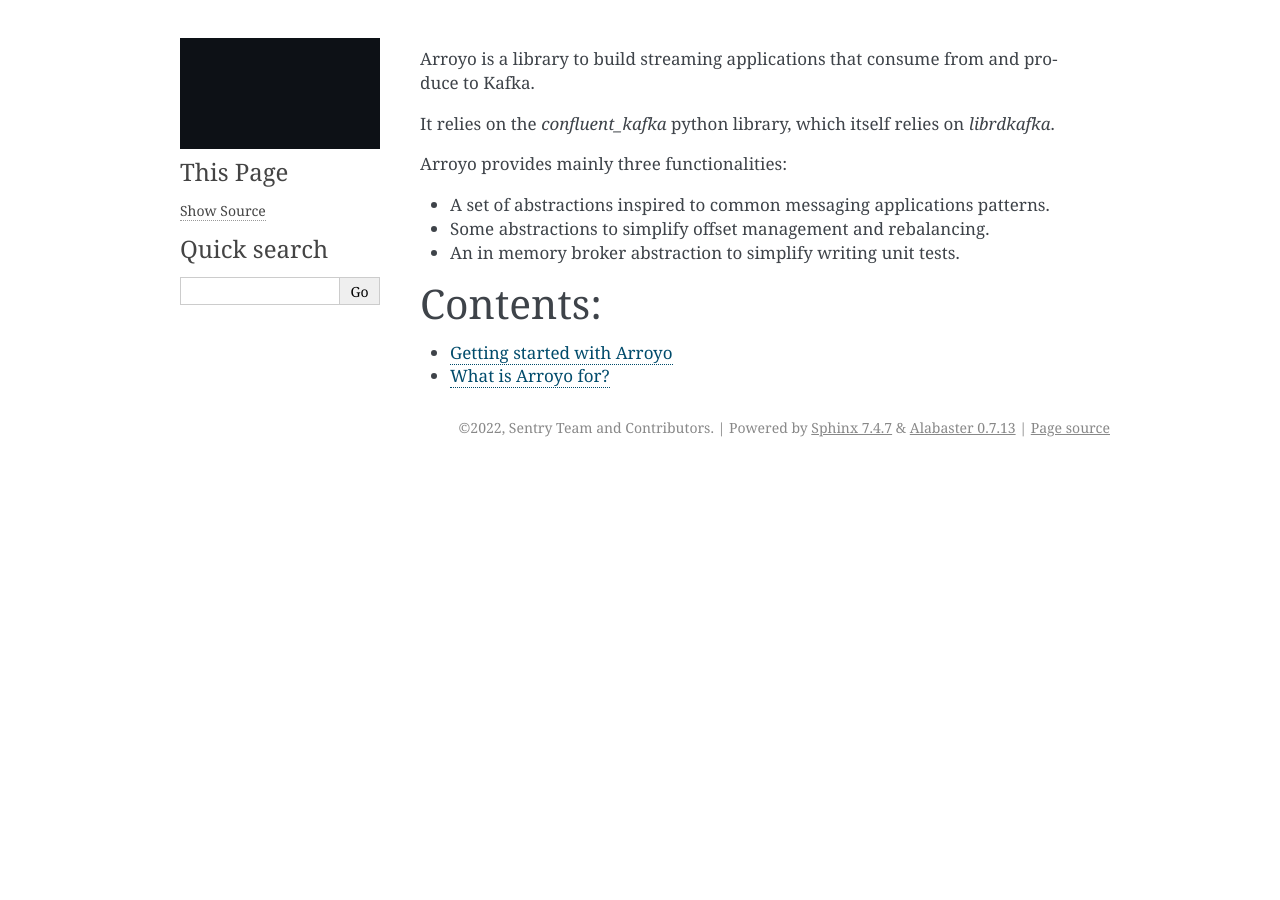
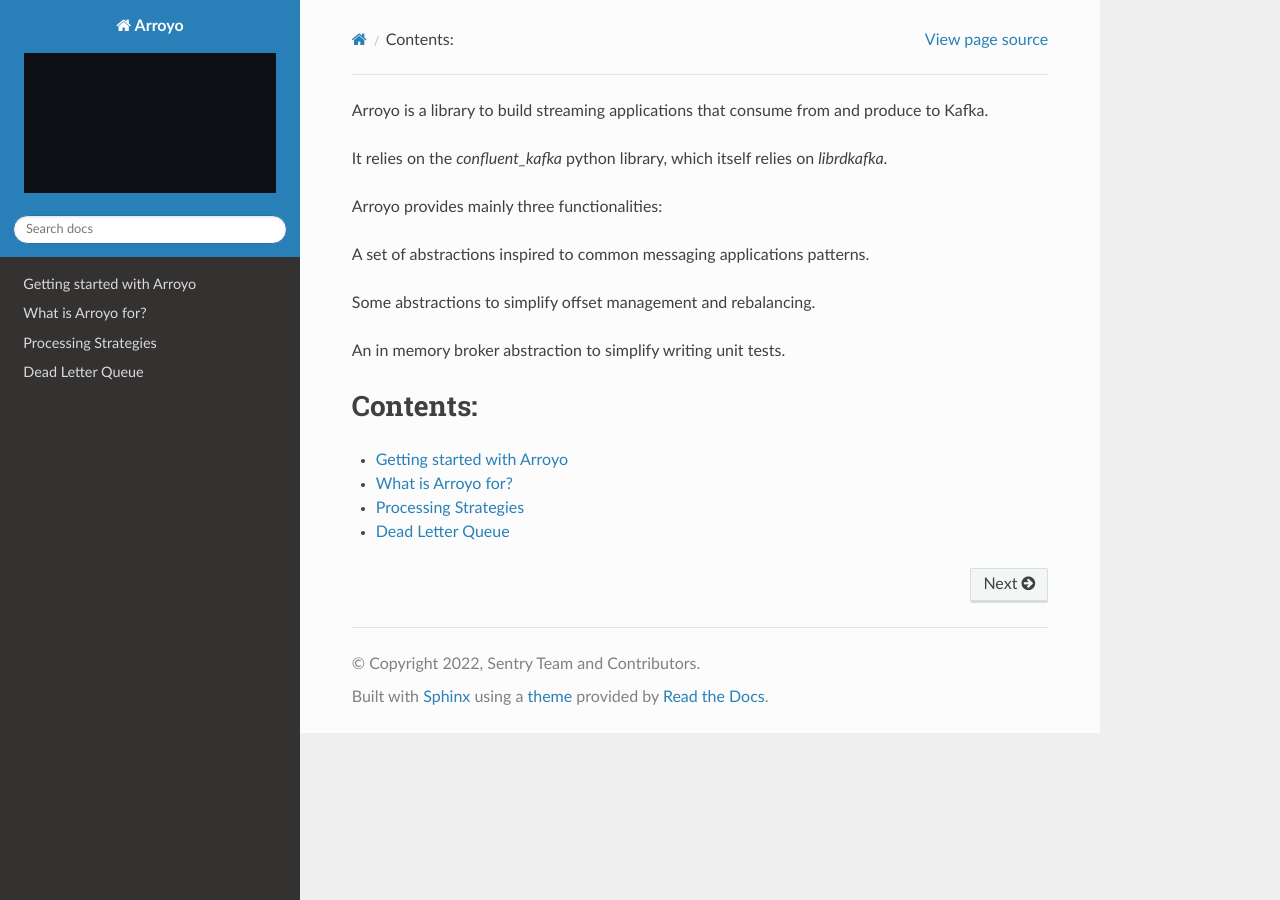
Before and after one commit to getsentry/arroyo, a Sphinx documentation site: the page built from docs/source/index.rst, in a window 1280 px wide. Built offline with Sphinx 7.4.7 and the Read the Docs theme 2.0.0, drawn with Linux system fonts in a browser that asks for light colours.

```diff
--- a/docs-requirements.txt
+++ b/docs-requirements.txt
@@ -1,2 +1,5 @@
 sphinx==5.0.0
 sphinxcontrib-mermaid==0.7.1
+sphinx-rtd-theme
+sphinx-autodoc-typehints[type_comments]>=1.8.0
+typing-extensions
--- a/docs/source/conf.py
+++ b/docs/source/conf.py
@@ -1,3 +1,6 @@
+import os
+import sys
+
 # Configuration file for the Sphinx documentation builder.
 #
 
@@ -9,6 +12,7 @@ author = "Sentry Team and Contributors"
 
 release = "0.0.20"
 
+sys.path.insert(0, os.path.abspath("../.."))
 
 # -- General configuration ---------------------------------------------------
 
@@ -16,6 +20,8 @@ extensions = [
     "sphinx.ext.githubpages",
     "sphinx.ext.intersphinx",
     "sphinxcontrib.mermaid",
+    "sphinx.ext.autodoc",
+    "sphinx_autodoc_typehints",
 ]
 
 # This is relative to this directory.
@@ -25,11 +31,13 @@ templates_path = ["_templates"]
 # directories to ignore when looking for source files.
 exclude_patterns = ["build"]
 
+pygments_style = "sphinx"
+
 source_suffix = ".rst"
 
 # -- Options for HTML output -------------------------------------------------
 
-html_theme = "alabaster"
+html_theme = "sphinx_rtd_theme"
 
 html_static_path = ["_static"]
 
--- /dev/null
+++ b/docs/source/dlq.rst
@@ -0,0 +1,7 @@
+Dead Letter Queue
+=====================
+
+.. automodule:: arroyo.processing.strategies.dead_letter_queue
+   :members:
+   :undoc-members:
+   :show-inheritance:
--- a/docs/source/index.rst
+++ b/docs/source/index.rst
@@ -8,3 +8,5 @@ Contents:
 
    getstarted
    what_for
+   strategies
+   dlq
```
Also changed, not shown: docs/source/strategies.rst (added, +60 -0 lines), 2 other files.
